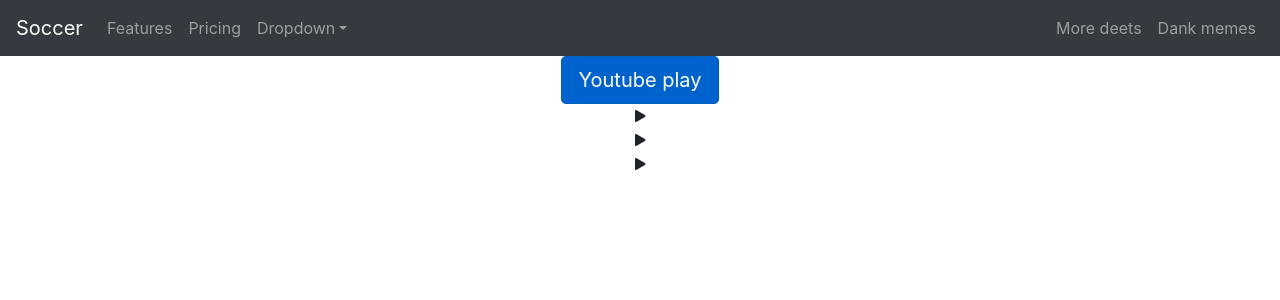
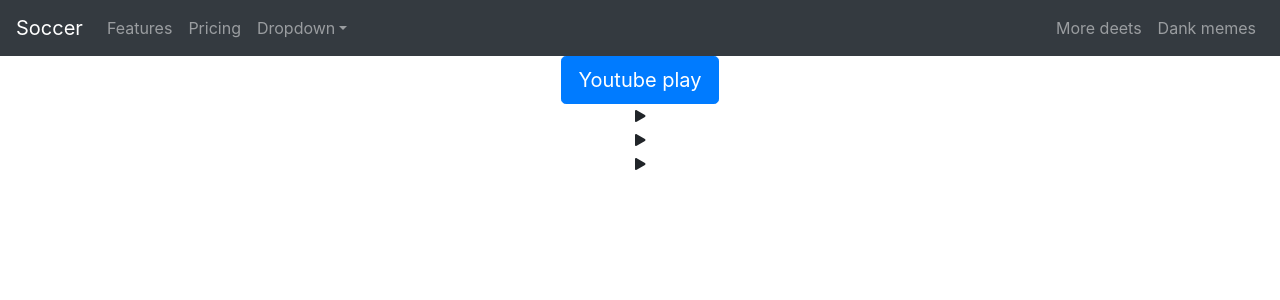
Before and after one commit to shotYazaki/portforio1, a React (Create React App) app: page / in a window 1280 px wide. Shown: the top 300 px of the page. Built offline with nearby package versions, Linux system fonts and the light colour scheme.

Commit message:
Add onClick in Button.js

```diff
--- a/src/component/Button.js
+++ b/src/component/Button.js
@@ -6,7 +6,7 @@
     render() {
         return(
             <div>
-              <Button variant="primary" size ="lg" active>
+              <Button variant="primary" size ="lg" onClick={() => {this.onPlay()}}>
                  Youtube play
               </Button>
             </div>
```
Also changed, not shown: 1 other file (tests, documents, lock files or other folders).
